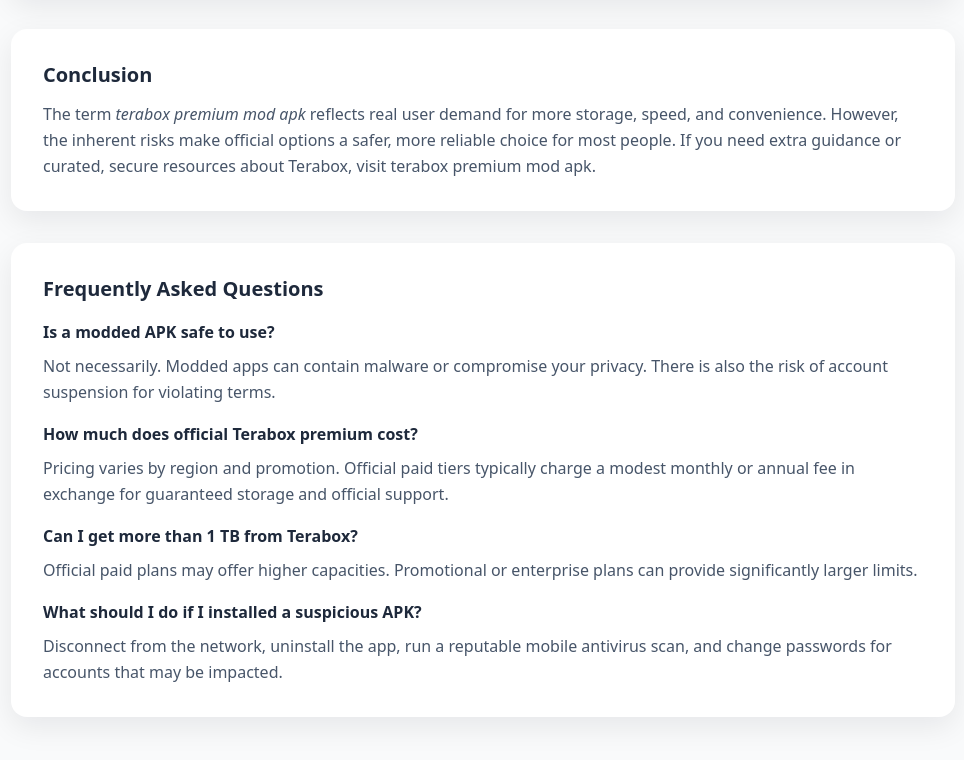
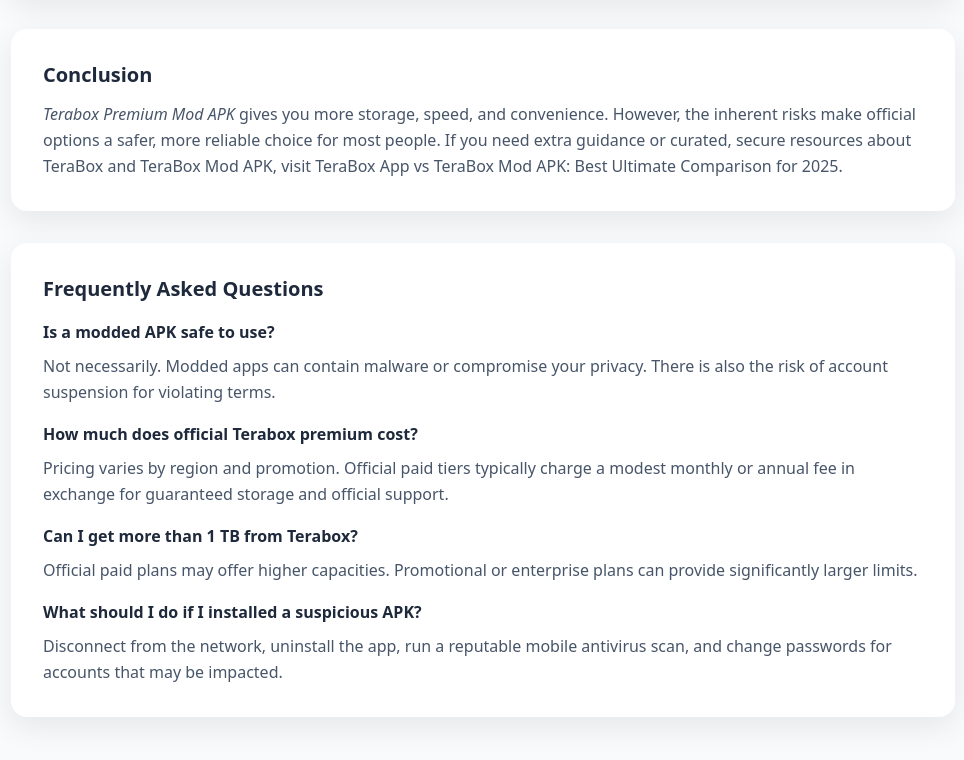
Before and after one commit to az67insiderz/teraboxmodapk, a plain HTML site: page index.html in a window 1280 px wide. Shown: the part 1796-2556 px from the top of the page, without its empty margins (157-1121 px from the left). Drawn offline with nearby package versions, Linux system fonts and the light colour scheme.

Commit message:
Update index.html

```diff
--- a/index.html
+++ b/index.html
@@ -149,7 +149,7 @@
 
     <section class="mt-8 bg-white p-8 rounded-2xl card-shadow">
       <h3 class="text-xl font-semibold">Conclusion</h3>
-      <p class="mt-3 text-slate-600">The term <em>terabox premium mod apk</em> reflects real user demand for more storage, speed, and convenience. However, the inherent risks make official options a safer, more reliable choice for most people. If you need extra guidance or curated, secure resources about Terabox, visit <a class="text-accent hover:underline" href="https://ultraterabox.com/" target="_blank" rel="noopener noreferrer">terabox premium mod apk</a>.</p>
+      <p class="mt-3 text-slate-600"><em>Terabox Premium Mod APK</em> gives you more storage, speed, and convenience. However, the inherent risks make official options a safer, more reliable choice for most people. If you need extra guidance or curated, secure resources about TeraBox and TeraBox Mod APK, visit <a class="text-accent hover:underline" href="https://ultraterabox.com/terabox-app-vs-terabox-mod-apk-comparison-2025/" target="_blank" rel="noopener noreferrer">TeraBox App vs TeraBox Mod APK: Best Ultimate Comparison for 2025</a>.</p>
     </section>
 
     <section id="faqs" class="mt-8 bg-white p-8 rounded-2xl card-shadow">
```
